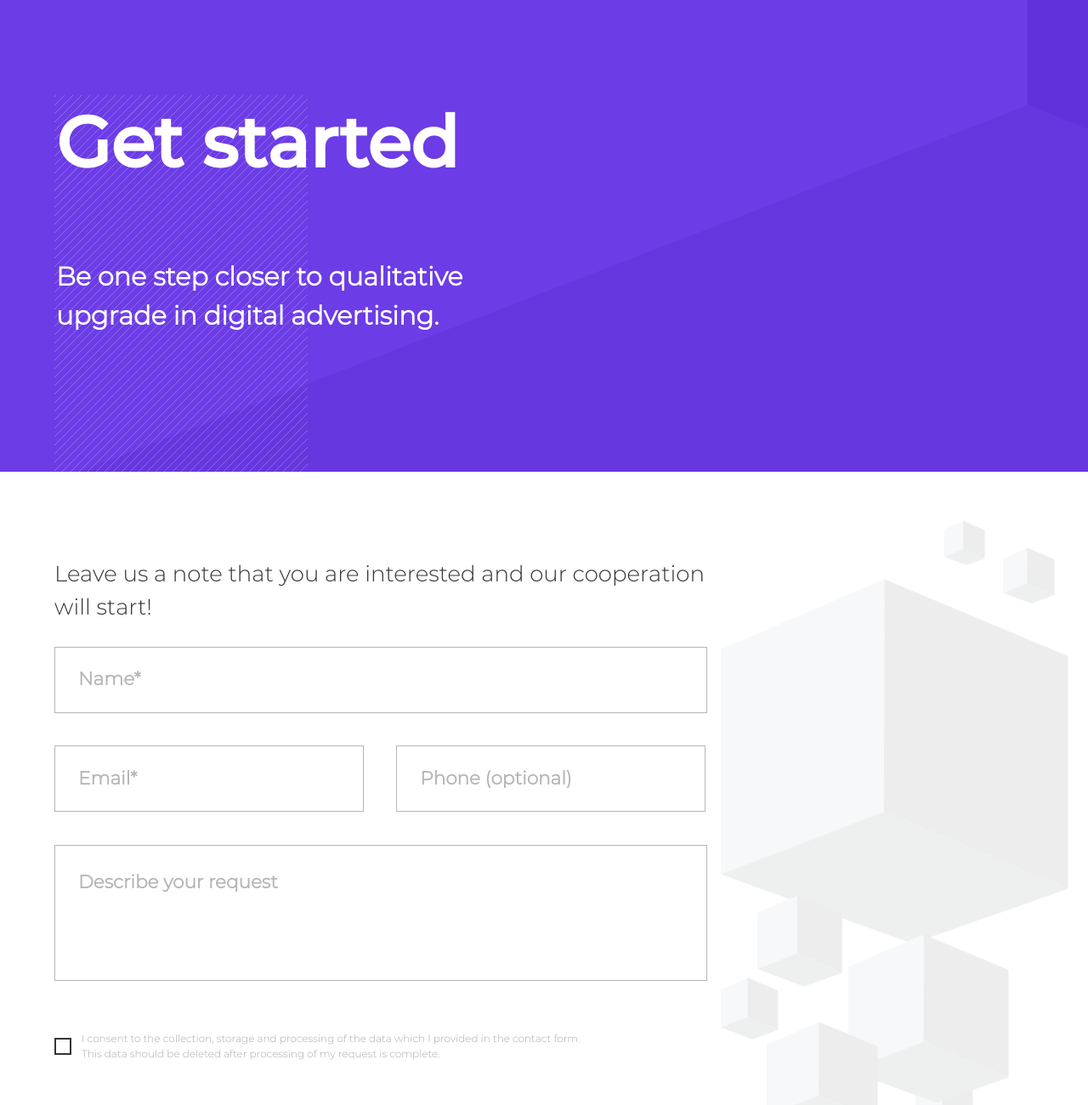
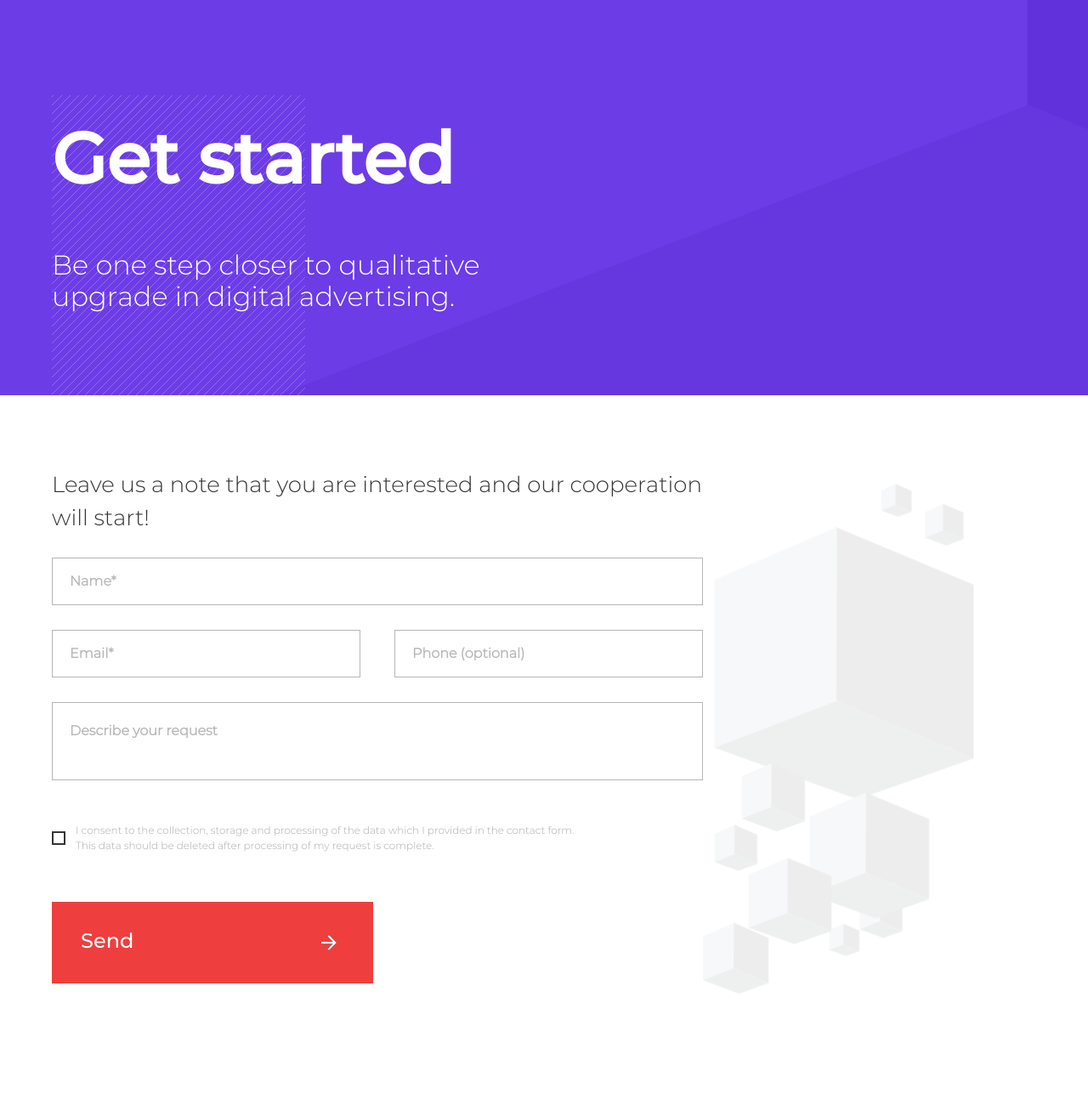
Before and after one commit to instinctools-uie/adcubex-landing, a website with bundled scripts: page src/contact.html in a window 1280 px wide. Shown: the part 160-1460 px from the top of the page at 85% size. Built offline with nearby package versions, Linux system fonts and the light colour scheme.

Commit message:
fix of inner pages, fix common cases related reproduction of content on inner pages

```diff
--- a/src/contact.html
+++ b/src/contact.html
@@ -151,15 +151,17 @@
 </svg>
 <div class="content-container" role="main">
     <section class="title-section section-container">
-        <img src="./assets/images/rectangle.svg" alt="Background image">
+        <div class="content-wrapper">
             <div class="section-content">
                 <h1>Get started</h1>
                 <p>Be one step closer to qualitative<br />
                     upgrade in digital advertising.</p>
             </div>
+        </div>
     </section>
-    <section class="content-section section-container">
-        <form class="contact-us-container">
+    <section class="contact-us-section content-section section-container">
+        <div class="content-wrapper contact-us-container">
+            <form class="contact-us-form">
                 <p>Leave us a note that you are interested and our cooperation<br />will start!</p>
                 <input type="text" placeholder="Name*"/>
                 <div class="contacts-inputs">
@@ -259,6 +261,7 @@
                     </g>
                 </g>
             </svg>
+        </div>
     </section>
 </div>
 <footer>
--- a/src/css/commonStyles/headerAndFooter.css
+++ b/src/css/commonStyles/headerAndFooter.css
@@ -164,7 +164,7 @@
 footer {
   display: flex;
   justify-content: center;
-  margin: 16.25rem 0 2.5rem 0;
+  margin: 2.25rem 0 2.5rem 0;
   color: white;
   font-size: 0.875rem;
 }
@@ -233,4 +233,8 @@ footer {
   .header-links-container a {
     font-size: 3.75em;
   }
+
+  footer {
+    margin: 1rem 0 2.5rem 0;
+  }
 }
--- a/src/css/commonStyles/innerPageStyle.css
+++ b/src/css/commonStyles/innerPageStyle.css
@@ -15,30 +15,46 @@ body {
   flex-direction: column;
   align-items: center;
   max-width: 80em;
-  margin: 0 auto -14em auto;
+  margin: 0 auto;
   color: var(--mine-shaft-lighter-color);
 }
 
 .title-section {
-  display: flex;
-  justify-content: flex-start;
-  width: auto;
-  margin: 17em auto 0 4em;
+  width: 100%;
   color: white;
+}
+
+.title-section .content-wrapper {
+  padding-top: 17em;
+}
+
+.title-section .section-content {
+  background: url('../../assets/images/rectangle.svg') top left no-repeat;
+  padding-bottom: 4em;
+}
+
+.title-section h1 {
+  padding-top: 2rem;
+  margin-top: 0;
+}
+
+.title-section p {
+  font-size: 2em;
 }
 
 .content-section {
   width: 100%;
-  margin-top: -16.063em;
   background-color: white;
 }
 
-.title-section > .section-content {
-  margin: -2.7em 0 0 -18.5em;
+.content-section .content-wrapper {
+  padding-top: 3.8125em;
 }
 
-h1 {
-  height: 1.5em;
+.content-wrapper {
+  box-sizing: border-box;
+  width: 100%;
+  padding: 0 3.8125em;
 }
 
 h1,
@@ -49,7 +65,7 @@ h1,
 }
 
 .section-content > h2 {
-  height: 1.5em;
+  margin-top: 0;
   margin-bottom: 0;
   line-height: 5em;
   overflow: hidden;
@@ -78,7 +94,6 @@ article > div > p {
 article {
   display: flex;
   justify-content: space-between;
-  margin: 0 4em 0 4em;
 }
 
 article.article-right {
@@ -137,20 +152,19 @@ h2 + p {
 }
 
 .contact-section {
+  max-width: 80em;
   width: 100%;
   margin-top: 2.5em;
   color: white;
   background-color: var(--mine-shaft-lighter-color);
 }
 
-.contact-section > h4 {
-  margin: 3.3em 0 0 1.65em;
+.contact-section h4 {
   font-family: montserrat_mediumregular, sans-serif;
   font-size: 2.25em;
 }
 
 h4 + p {
-  margin: 1.6em 0 0 2.2em;
   font-size: 1.75em;
 }
 
@@ -162,7 +176,7 @@ h4 + p {
   height: 5rem;
   padding: 0 1em 0 1em;
   border: white solid 0.01em;
-  margin: 2.4em 0 3.3em 1.7em;
+  margin: 2.4em 0 1.7em;
   background-color: transparent;
   color: white;
   font-family: montserrat_mediumregular, sans-serif;
@@ -219,3 +233,10 @@ h4 + p {
     transform: scale(8);
   }
 }
+
+@media all and (max-width: 1366px){
+  .custom-button {
+    height: 4em;
+    font-size: 1em;
+  }
+}
--- a/src/css/contactPage/index.css
+++ b/src/css/contactPage/index.css
@@ -20,18 +20,26 @@
 }
 
 .contact-us-container {
-  width: 47.875em;
-  margin: 4.75em 0 0 4em;
+  display: flex;
 }
 
-.contact-us-container > p {
+.contact-us-form {
+  max-width: 47.875em;
+  width: 100%;
+}
+
+.contact-us-form * {
+  box-sizing: border-box;
+}
+
+.contact-us-form > p {
   font-size: 1.625em;
   line-height: 1.5em;
 }
 
-.contact-us-container > input,
-.contact-us-container > textarea {
-  width: 93%;
+.contact-us-form > input,
+.contact-us-form > textarea {
+  width: 100%;
 }
 
 .contacts-inputs {
@@ -40,7 +48,7 @@
 }
 
 .contacts-inputs > input {
-  width: 14.25em;
+  width: calc(50% - 1.25em);
 }
 
 input {
@@ -164,3 +172,15 @@ label {
 .custom-button:hover .button-image {
   transform: translateX(0.3em);
 }
+
+@media all and (max-width: 1366px) {
+  input,
+  textarea {
+    font-size: 1em;
+  }
+
+  .contact-us-container svg {
+    width: auto;
+    max-height: 42em;
+  }
+}
--- a/src/css/mainPage/index.css
+++ b/src/css/mainPage/index.css
@@ -587,8 +587,4 @@ footer {
     font-size: 1.55em;
     line-height: 1.4em;
   }
-
-  footer {
-    margin: 1rem 0 2.5rem 0;
-  }
 }
--- a/src/css/privacyPolicyAndImprintPage/index.css
+++ b/src/css/privacyPolicyAndImprintPage/index.css
@@ -18,14 +18,6 @@
   margin: 0.45em 0 0 -3.68em;
 }
 
-.content-section {
-  margin-top: -26.8em;
-}
-
-.dataProtection-article {
-  margin-top: 2.5em;
-}
-
 .dataCollection-article {
   margin-top: 5em;
 }
@@ -33,7 +25,6 @@
 article {
   display: flex;
   flex-direction: column;
-  margin-bottom: 1em;
 }
 
 .dataCollection-article > h2 {
--- a/src/css/solutionsPage/index.css
+++ b/src/css/solutionsPage/index.css
@@ -48,7 +48,6 @@
 }
 
 .section-content > h2 {
-  height: 2.5em;
   margin-bottom: 0;
   line-height: 6.5em;
   overflow: hidden;
```
Also changed, not shown: src/imprint.html (+6 -1 lines), src/privacyPolicy.html (+6 -1 lines), src/solutions.html (+6 -1 lines), src/strategy.html (+6 -1 lines), src/synergy.html (+6 -1 lines). Lines whose indentation alone changed are shown as unchanged.
